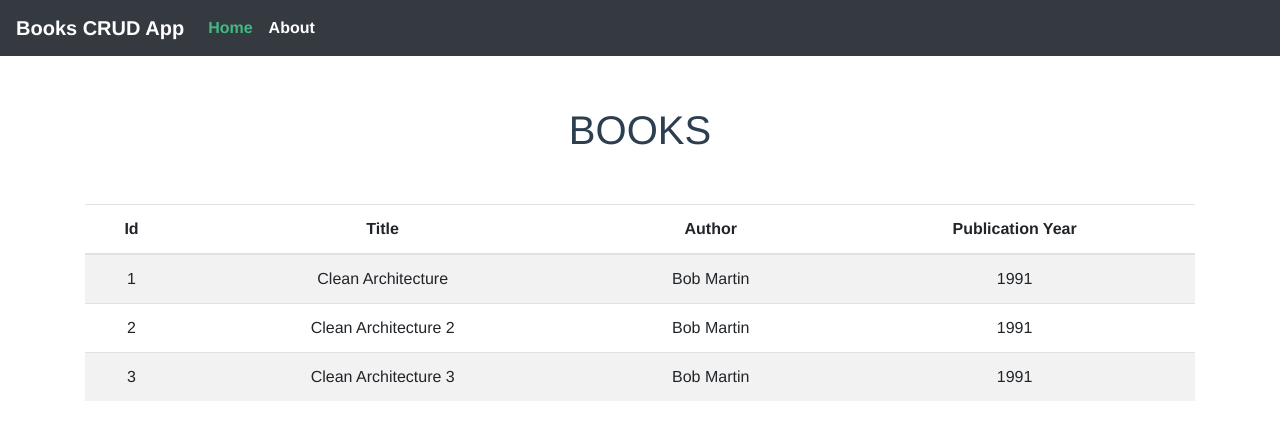
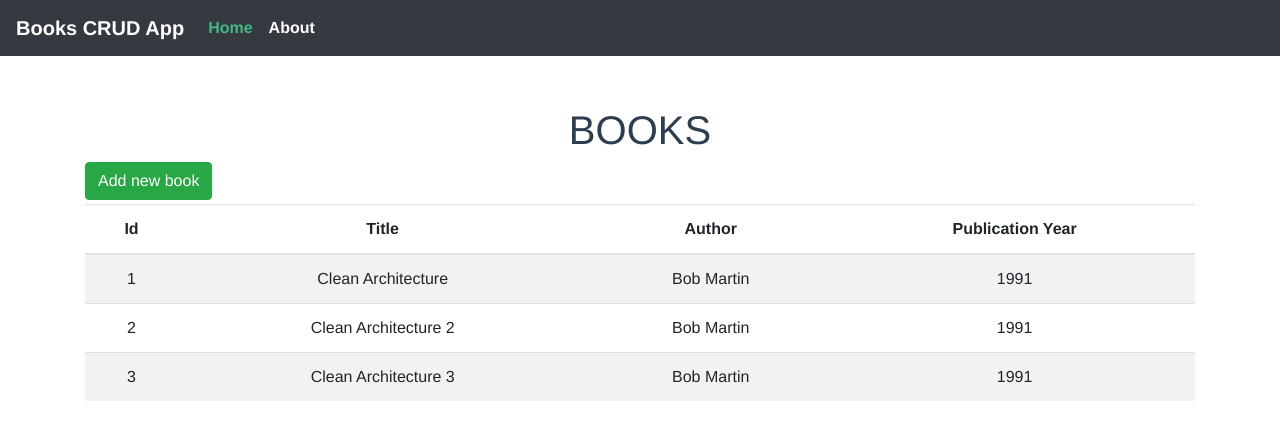
Before and after one commit to sharmanikhil08/books-crud-mini-project, a Vue app in the folder books-crud-frontend/: page / in a window 1280 px wide. Shown: the top 440 px of the page. Built offline with nearby package versions, Linux system fonts and the light colour scheme.

Commit message:
Add new component AddBook with button and blank modal to add new book entry.

```diff
--- /dev/null
+++ b/books-crud-frontend/src/components/AddBook.vue
@@ -0,0 +1,20 @@
+<template>
+  <div>
+    <b-container>
+      <b-button v-b-modal.modal-center variant="success" class="add-button"
+        >Add new book</b-button
+      >
+      <b-modal id="modal-center" centered title="Add new book"> </b-modal>
+    </b-container>
+  </div>
+</template>
+
+<script>
+export default {};
+</script>
+
+<style>
+.add-button {
+  float: left;
+}
+</style>
--- a/books-crud-frontend/src/views/Home.vue
+++ b/books-crud-frontend/src/views/Home.vue
@@ -1,6 +1,7 @@
 <template>
   <div class="home">
     <h1 class="page-header">BOOKS</h1>
+    <add-book></add-book>
     <books-grid></books-grid>
   </div>
 </template>
@@ -8,10 +9,11 @@
 <script>
 // @ is an alias to /src
 import BooksGrid from "@/components/BooksGrid.vue";
+import AddBook from "@/components/AddBook.vue";
 
 export default {
   name: "Home",
-  components: { "books-grid": BooksGrid },
+  components: { "books-grid": BooksGrid, "add-book": AddBook },
 };
 </script>
 
@@ -19,4 +21,8 @@ export default {
 .page-header {
   margin-top: 50px;
 }
+
+.modal-title {
+  margin: auto;
+}
 </style>
```
